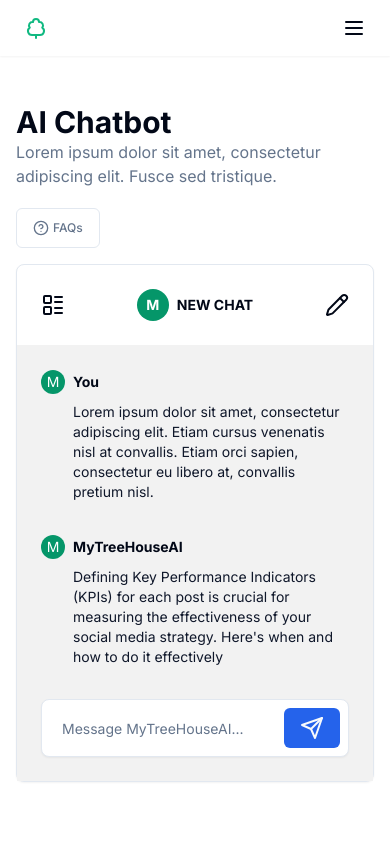
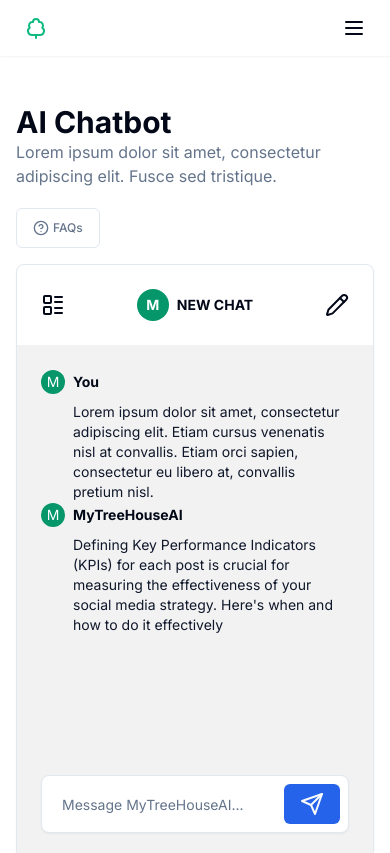
Before and after one commit to mytreehouse-ai/cygnus-a, a Next.js app: page /ai/chat in a window 390 px wide. Shown: the top 853 px of the page. Built offline with nearby package versions, Linux system fonts and the light colour scheme.

Commit message:
added listing-type on property-list

```diff
--- a/components/ai-chat/index.tsx
+++ b/components/ai-chat/index.tsx
@@ -32,7 +32,7 @@ const AIChat = () => {
   }
 
   return (
-    <main className="flex min-h-screen grow flex-col justify-between pb-4 pt-2 lg:mx-auto lg:my-auto lg:max-w-7xl">
+    <main className="flex min-h-[calc(100vh_-_200px)] grow flex-col justify-between pb-4 pt-2 md:min-h-[calc(100vh_-_250px)] lg:mx-auto lg:my-auto lg:max-w-7xl">
       <ChatHistory
         open={showChatHistory}
         onClose={() => setShowChatHistory(false)}
@@ -56,7 +56,7 @@ const AIChat = () => {
           </Button>
         </div>
 
-        <Card className="md:flex md:items-stretch">
+        <Card className=" md:flex md:items-stretch">
           <CardHeader className=" flex flex-col justify-between md:w-2/5 md:p-0">
             <div className="flex shrink-0 items-center justify-between md:p-4">
               <LayoutList
@@ -99,7 +99,7 @@ const AIChat = () => {
               </div>
             </div>
           </CardHeader>
-          <CardContent className="bg-[#F2F2F2] py-6 md:w-3/5">
+          <CardContent className="h-full bg-[#F2F2F2] py-6 md:min-h-[calc(100vh_-_400px)] md:w-3/5">
             <ChatBody />
           </CardContent>
         </Card>
@@ -133,7 +133,8 @@ const ChatBody = () => {
   };
 
   return (
-    <div className="space-y-8">
+    <div className="flex min-h-[calc(100vh_-_380px)] flex-col justify-between gap-y-8  md:min-h-[calc(100vh_-_300px)] lg:md:min-h-[calc(100vh_-_400px)]">
+      <div>
         {DUMMY_MESSAGE.map((i) => (
           <div key={i.id}>
             <div className="inline-flex items-center gap-x-2 text-sm font-bold">
@@ -145,6 +146,8 @@ const ChatBody = () => {
             <p className="ml-8 mt-2 text-sm text-slate-900">{i.message}</p>
           </div>
         ))}
+      </div>
+
       <Card>
         <CardContent className="p-2">
           <Form {...chatForm}>
--- a/components/listings/properties/index.tsx
+++ b/components/listings/properties/index.tsx
@@ -19,6 +19,9 @@ const Properties = () => {
       : undefined,
     city_id: searchParams?.has("location")
       ? parseInt(searchParams.get("location") ?? "", 10)
+      : undefined,
+    listing_type_id: searchParams?.has("listing-type")
+      ? parseInt(searchParams.get("listing-type") ?? "", 10)
       : undefined,
     page: searchParams?.has("page")
       ? parseInt(searchParams.get("page") ?? "", 10)
--- a/components/listings/search-filter/index.tsx
+++ b/components/listings/search-filter/index.tsx
@@ -15,6 +15,7 @@ import { useState } from "react";
 import type { IModal } from "@/types";
 import ReactSelect from "@/components/global/react-select";
 import { propertyTypes } from "@/static_data/property-types";
+import { listingTypes } from "@/static_data/listing-types";
 import { MultiSlider } from "@/components/global/multi-slider";
 import { formatCurrency } from "@/lib/utils";
 import useCitiesQuery from "@/services/useCitiesQuery";
@@ -42,6 +43,8 @@ const FilterDrawer = ({ open, onClose, citiesOptions }: FilterDrawerProps) => {
         scroll: false,
       });
     }
+
+    void onClose();
   };
 
   return (
@@ -66,8 +69,8 @@ const FilterDrawer = ({ open, onClose, citiesOptions }: FilterDrawerProps) => {
               className="lg:hidden"
             />
             <ReactSelect
-              data={[]}
-              name="listing-types"
+              data={listingTypes}
+              name="listing-type"
               placeholder="Listing Type"
             />
             <div className="flex gap-x-2">
--- a/static_data/listing-types.ts
+++ b/static_data/listing-types.ts
@@ -1,12 +1,10 @@
 export const listingTypes = [
   {
-    value: "cb2fbe3c-b9d0-4cbe-8b62-c28693837d2c",
+    value: 1,
     label: "For Sale",
-    urlValue: "for-sale",
   },
   {
-    value: "6af21b8c-3022-41fa-86dc-3730d8bf0d4f",
+    value: 2,
     label: "For Rent",
-    urlValue: "for-rent",
   },
 ];
```
Lines whose indentation alone changed are shown as unchanged.
